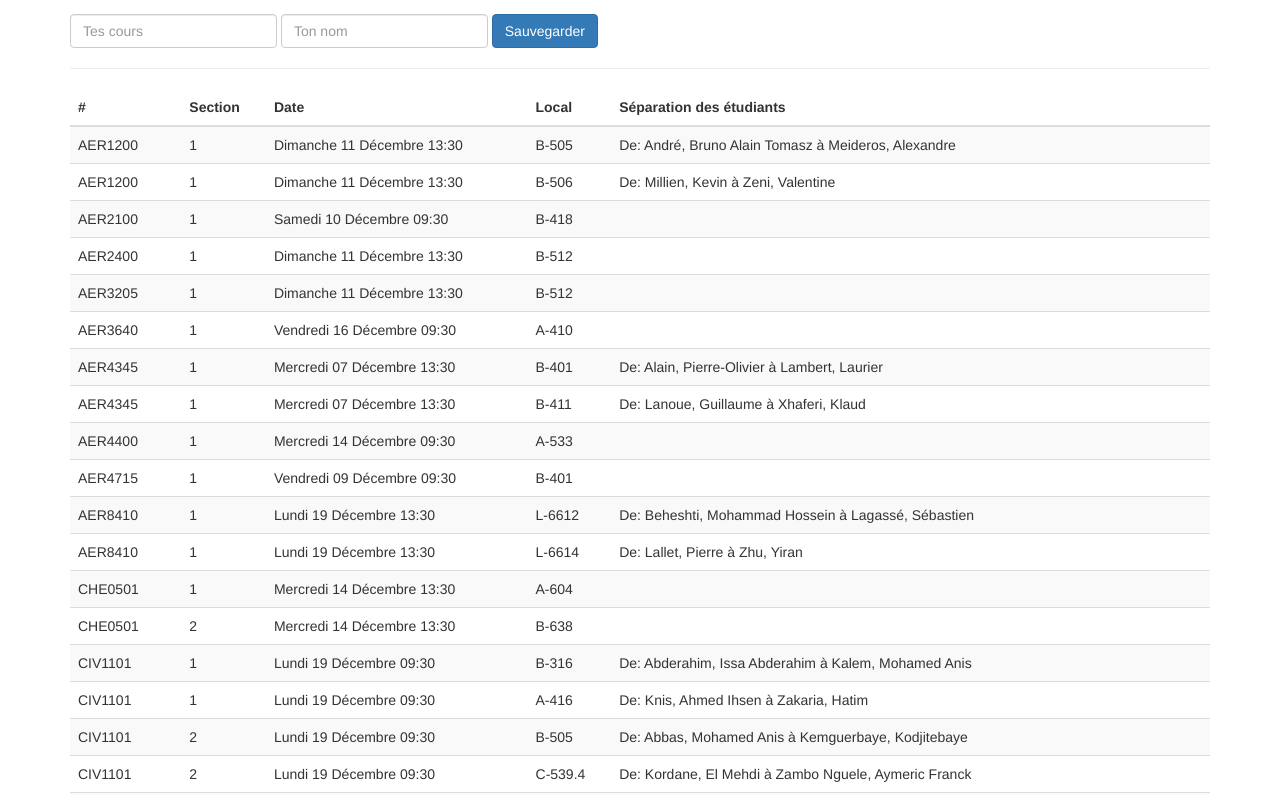
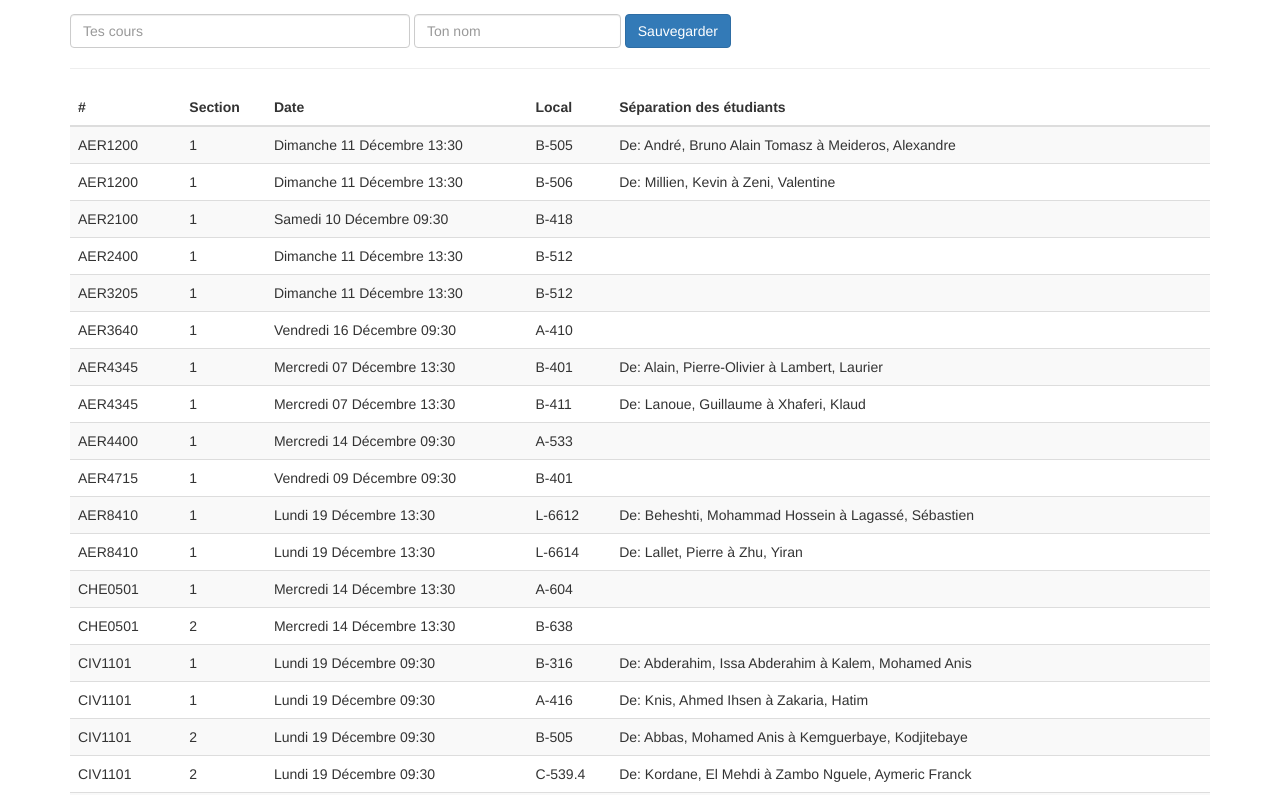
Before and after one commit to BuonOmo/polyfinal, a website: page index.html in a window 1280 px wide. Shown: the part 96-891 px from the top of the page. Drawn offline with nearby package versions, Linux system fonts and the light colour scheme.

Commit message:
change input size

```diff
--- a/css/master.css
+++ b/css/master.css
@@ -18,3 +18,7 @@ footer {
     background: #f7f7f7;
     padding: 8px;
 }
+
+#courseInput {
+    min-width: 340px;
+}
```
